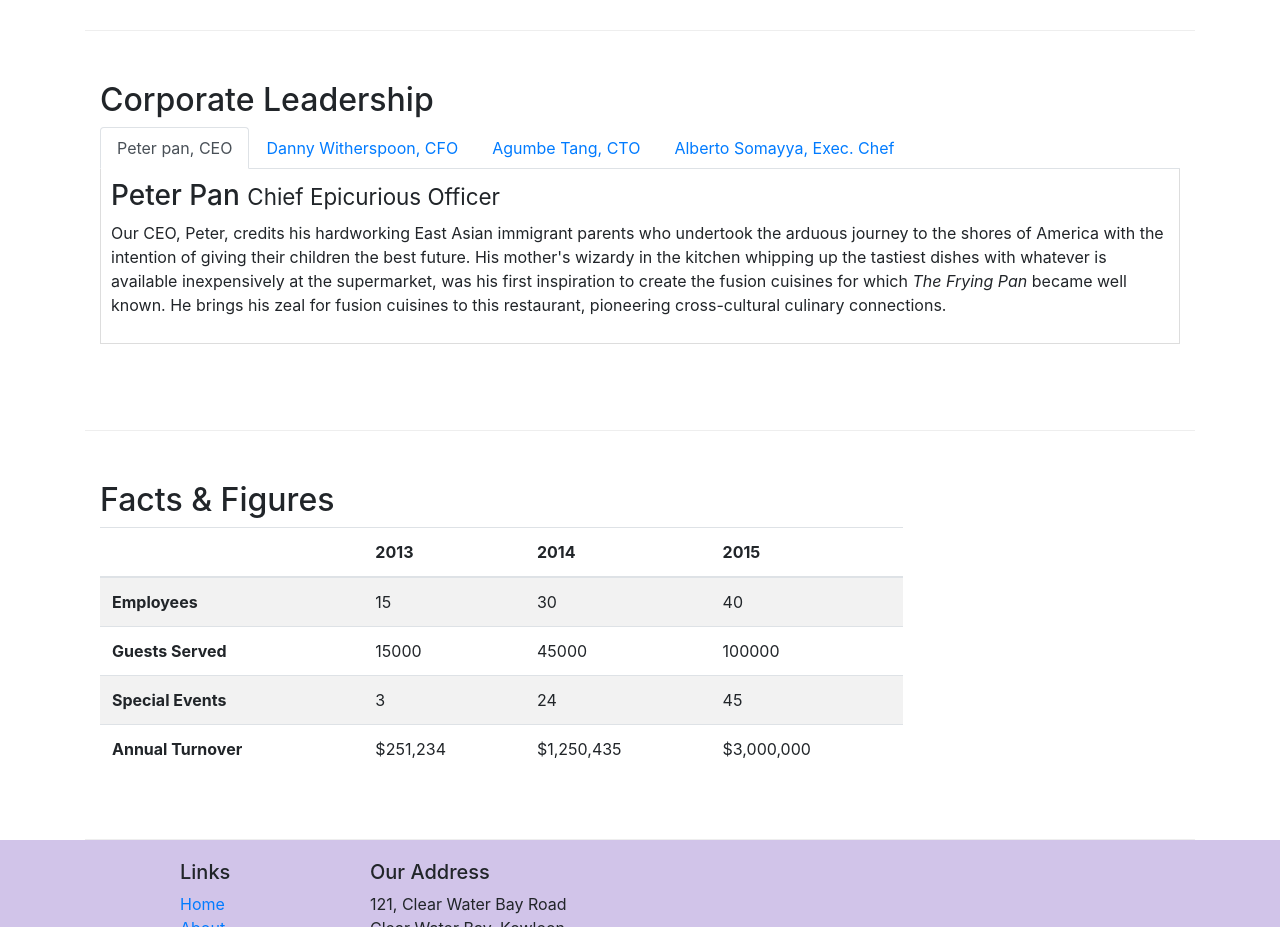
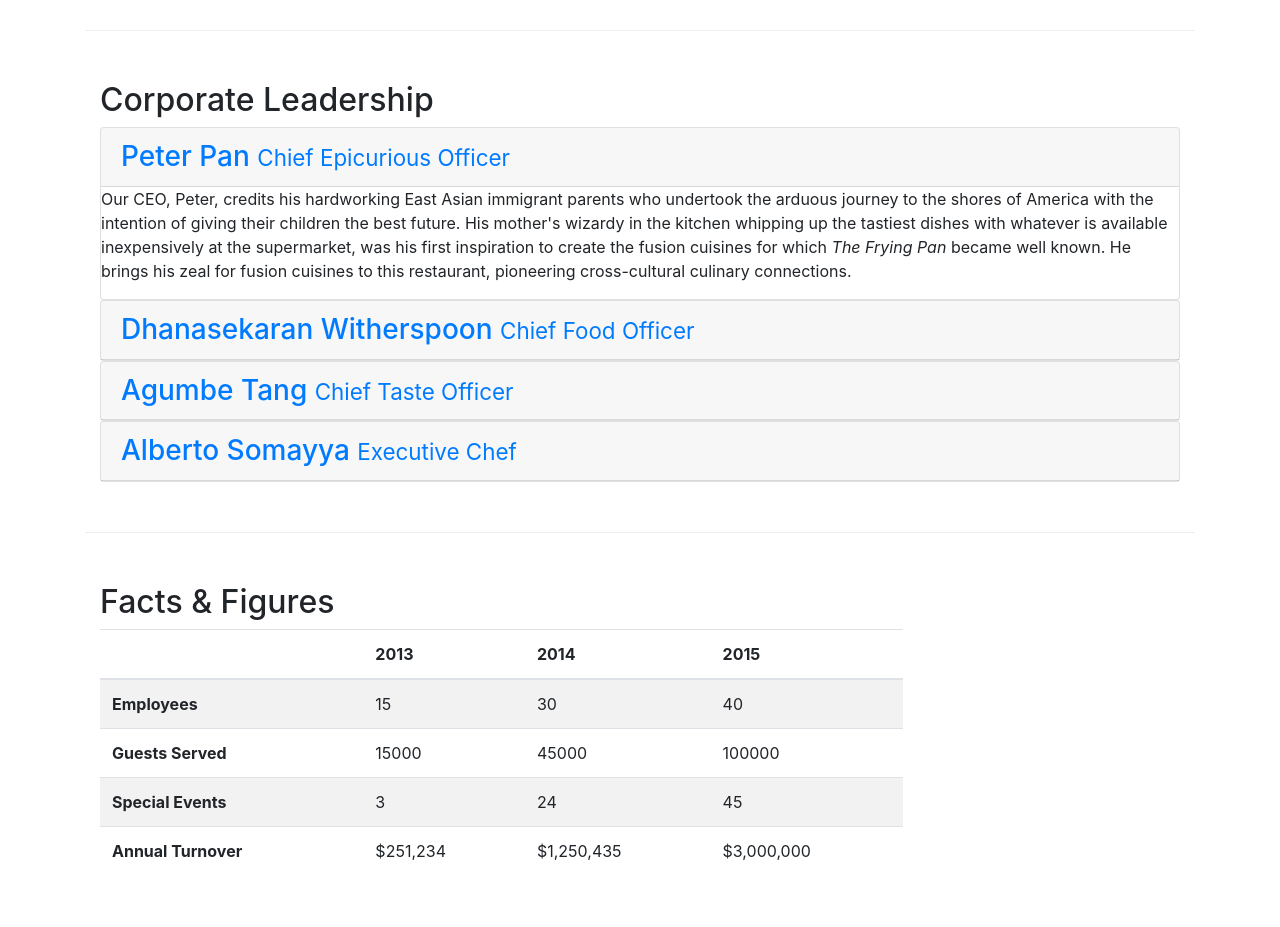
Before and after one commit to bhataparnak/bootstrap4-setup-usingnpm, a website: page aboutus.html in a window 1280 px wide. Shown: the part 880-1807 px from the top of the page. Drawn offline with nearby package versions, Linux system fonts and the light colour scheme.

Commit message:
accordion

```diff
--- a/aboutus.html
+++ b/aboutus.html
@@ -102,41 +102,66 @@
         <div class="row row-content">
             <div class="col col-sm">
                 <h2>Corporate Leadership</h2>
-                <ul class="nav nav-tabs">
-                  <li class="nav-item">
-                    <a href="#peter" class="nav-link active" role="tab" data-toggle="tab">Peter pan, CEO</a>
-                  </li>
-                  <li class="nav-item">
-                    <a href="#danny" class="nav-link" role="tab" data-toggle="tab">Danny Witherspoon, CFO</a>
-                  </li>
-                  <li class="nav-item">
-                    <a href="#agumbe" class="nav-link" role="tab" data-toggle="tab">Agumbe Tang, CTO</a>
-                  </li>
-                  <li class="nav-item">
-                    <a href="#alberto" class="nav-link" role="tab" data-toggle="tab">Alberto Somayya, Exec. Chef</a>
-                  </li>
-                </ul>
-               <div class="tab-content">
 
-                <div role="tabpanel" class="tab-pane fade show active" id="peter">
-                  <h3>Peter Pan <small>Chief Epicurious Officer</small></h3>
-                  <p class="hidden-xs-down">Our CEO, Peter, credits his hardworking East Asian immigrant parents who undertook the arduous journey to the shores of America with the intention of giving their children the best future. His mother's wizardy in the kitchen whipping up the tastiest dishes with whatever is available inexpensively at the supermarket, was his first inspiration to create the fusion cuisines for which <em>The Frying Pan</em> became well known. He brings his zeal for fusion cuisines to this restaurant, pioneering cross-cultural culinary connections.</p>
+               <div id="accordion" role="tablist">
+
+                <div class="card">
+                <div class="card-header" role="tab" id="peterhead">
+                  <h3 class="mb-0">
+                    <a data-toggle="collapse" data-parent="#accordion" href="#peter">
+                    Peter Pan <small>Chief Epicurious Officer</small>
+                    </a>
+                  </h3>
+                </div>
+                <div role="tabpanel" class="collapse show" id="peter">
+                  <div class="card-block">
+                    <p class="hidden-xs-down">Our CEO, Peter, credits his hardworking East Asian immigrant parents who undertook the arduous journey to the shores of America with the intention of giving their children the best future. His mother's wizardy in the kitchen whipping up the tastiest dishes with whatever is available inexpensively at the supermarket, was his first inspiration to create the fusion cuisines for which <em>The Frying Pan</em> became well known. He brings his zeal for fusion cuisines to this restaurant, pioneering cross-cultural culinary connections.</p>
+                  </div>
+                </div>
                 </div>
 
-                <div role="tabpanel" class="tab-pane fade" id="danny">
-                  <h3>Dhanasekaran Witherspoon <small>Chief Food Officer</small></h3>
-                  <p class="hidden-xs-down">Our CFO, Danny, as he is affectionately referred to by his colleagues, comes from a long established family tradition in farming and produce. His experiences growing up on a farm in the Australian outback gave him great appreciation for varieties of food sources. As he puts it in his own words, <em>Everything that runs, wins, and everything that stays, pays!</em></p>
+                <div class="card">
+                <div class="card-header" role="tab" id="dannyhead">
+                  <h3 class="mb-0">
+                    <a class="collapsed" data-toggle="collapse" data-parent="#accordion" href="#danny">
+                    Dhanasekaran Witherspoon <small>Chief Food Officer</small>
+                    </a>
+                  </h3>
+                </div>
+                <div role="tabpanel" class="collapse" id="danny">
+                  <div class="card-block">
+                    <p class="hidden-xs-down">Our CFO, Danny, as he is affectionately referred to by his colleagues, comes from a long established family tradition in farming and produce. His experiences growing up on a farm in the Australian outback gave him great appreciation for varieties of food sources. As he puts it in his own words, <em>Everything that runs, wins, and everything that stays, pays!</em></p>
+                  </div>
+                </div>
                 </div>
 
-                <div role="tabpanel" class="tab-pane fade" id="agumbe">
-                <h3>Agumbe Tang <small>Chief Taste Officer</small></h3>
-                <p class="hidden-xs-down">Blessed with the most discerning gustatory sense, Agumbe, our CTO, personally ensures that every dish that we serve meets his exacting tastes. Our chefs dread the tongue lashing that ensues if their dish does not meet his exacting standards. He lives by his motto, <em>You click only if you survive my lick.</em></p>
+                <div class="card">
+                <div class="card-header" role="tab" id="agumbehead">
+                  <h3 class="mb-0">
+                    <a class="collapsed" data-toggle="collapse" data-parent="#accordion" href="#agumbe">Agumbe Tang <small>Chief Taste Officer</small>
+                    </a>
+                  </h3>
+                </div>
+                <div role="tabpanel" class="collapse" id="agumbe">
+                <div class="card-block">
+                   <p class="hidden-xs-down">Blessed with the most discerning gustatory sense, Agumbe, our CTO, personally ensures that every dish that we serve meets his exacting tastes. Our chefs dread the tongue lashing that ensues if their dish does not meet his exacting standards. He lives by his motto, <em>You click only if you survive my lick.</em></p>
+                </div>
+                </div>
                 </div>
 
-                <div role="tabpanel" class="tab-pane fade" id="alberto">
-                <h3>Alberto Somayya <small>Executive Chef</small></h3>
-                <p class="hidden-xs-down">Award winning three-star Michelin chef with wide International experience having worked closely with whos-who in the culinary world, he specializes in creating mouthwatering Indo-Italian fusion experiences. He says, <em>Put together the cuisines from the two craziest cultures, and you get a winning hit! Amma Mia!</em></p>
+                <div class="card">
+                  <div class="card-header" role="tab" id="albertohead">
+                    <h3 class="mb-0">
+                      <a class="collapsed" data-toggle="collapse" data-parent="#accordion" href="#alberto">Alberto Somayya <small>Executive Chef</small></a>
+                    </h3>
+                  </div>
+                <div role="tabpanel" class="collapse" id="alberto">
+                <div class="card-block">
+                  <p class="hidden-xs-down">Award winning three-star Michelin chef with wide International experience having worked closely with whos-who in the culinary world, he specializes in creating mouthwatering Indo-Italian fusion experiences. He says, <em>Put together the cuisines from the two craziest cultures, and you get a winning hit! Amma Mia!</em></p>
                 </div>
+                </div>
+                </div>
+
                 </div>
             </div>
        </div>
```
